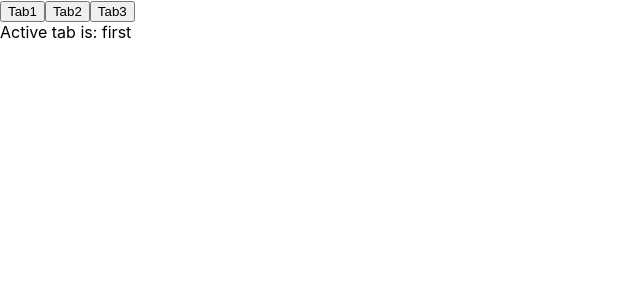
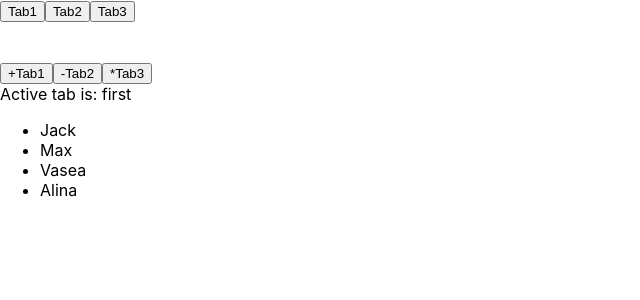
Before and after one commit to alinareabteva/react_course, a React (Create React App) app: page / in a window 1280 px wide. Shown: the top 300 px of the page, without its empty margins (0-640 px from the left). Built offline with nearby package versions, Linux system fonts and the light colour scheme.

Commit message:
Elements are added with keys with unique values. This optimizes the process.

```diff
--- /dev/null
+++ b/src/08_lists_keys/Lesson.jsx
@@ -0,0 +1,104 @@
+import React, {Fragment, Component} from 'react';
+
+export const App = () => {
+  const val = 9;
+    return(
+    <div>
+      {/* ternary*/}
+      {val >= 10 ? <h2>Grate than 10 </h2> : <h3>Less than <em>10</em></h3>}
+
+      {/* &&*/}
+      {val && <span>We have val</span>}
+    </div>
+  );
+}
+
+const ValidationMsg = ({val}) => {
+  if(val >= 10){
+    return <h2>Grate than 10 </h2>
+  }else {
+    return <h3>Less than <em>10</em></h3>
+  }
+}
+
+const Tab1 = () => {
+  <h1>Text of tab1</h1>
+}
+const Tab2 = () => {
+  <h1>Text of tab2</h1>
+}
+
+const Tab3 = () => {
+  <h1>Text of tab3</h1>
+}
+
+const people = ['Jack', 'Max', 'Vasea', 'Alina'];
+
+const TABS_BTN = [
+  {
+    dataName: 1,
+    title: 'Tab1',
+    icon: '+',
+  },
+  {
+    dataName: 2,
+    title: 'Tab2',
+    icon: '-',
+  },
+  {
+    dataName: 3,
+    title: 'Tab3',
+    icon: '*',
+  }
+]
+export class Tabs extends Component{
+
+  state = {
+    activeTab: 1,
+  }
+
+  handleTab = (e) => {
+    this.setState({
+      activeTab: +e.target.getAttribute('data-name'),
+    })
+  }
+
+  render(){
+    const {activeTab} = this.state
+    return(
+      <Fragment>
+      {/*variant 1*/}
+      <button data-name={1} onClick={this.handleTab}>Tab1</button>
+      <button data-name={2} onClick={this.handleTab}>Tab2</button>
+      <button data-name={3} onClick={this.handleTab}>Tab3</button>
+      <br></br><br></br><br></br>
+
+
+      {/*variant 2 - better*/}
+      {TABS_BTN.map(({dataName, title, icon}) => (
+        <button
+          key={`${dataName}-${title}`}
+          data-name={dataName}
+          onClick={this.handleTab}>{icon}{title}</button>
+      ))}
+
+      {/*ternary*/}
+      {activeTab === 1 ? <Tab1 /> : activeTab === 2 ? <Tab2 /> : <Tab3 />}
+
+      <div>
+       {`Active tab is: ${activeTab === 1 ? 'first' : activeTab === 2 ? 'second' : 'third'}`}
+      </div>
+
+      <ul>
+      {people.map((person, index) => (
+        <li key={index}>{person}</li>
+      ))}
+      </ul>
+
+      </Fragment>
+
+    );
+  }
+}
+
+export default Tabs
--- a/src/index.js
+++ b/src/index.js
@@ -2,7 +2,7 @@ import React from 'react';
 import ReactDOM from 'react-dom/client';
 import './index.css';
 import reportWebVitals from './reportWebVitals';
-import {App, Tabs} from './07_conditional_rendering/Lesson.jsx'
+import {App, Tabs} from './08_lists_keys/Lesson.jsx'
 
 const root = ReactDOM.createRoot(document.getElementById('root'));
 root.render(
```
